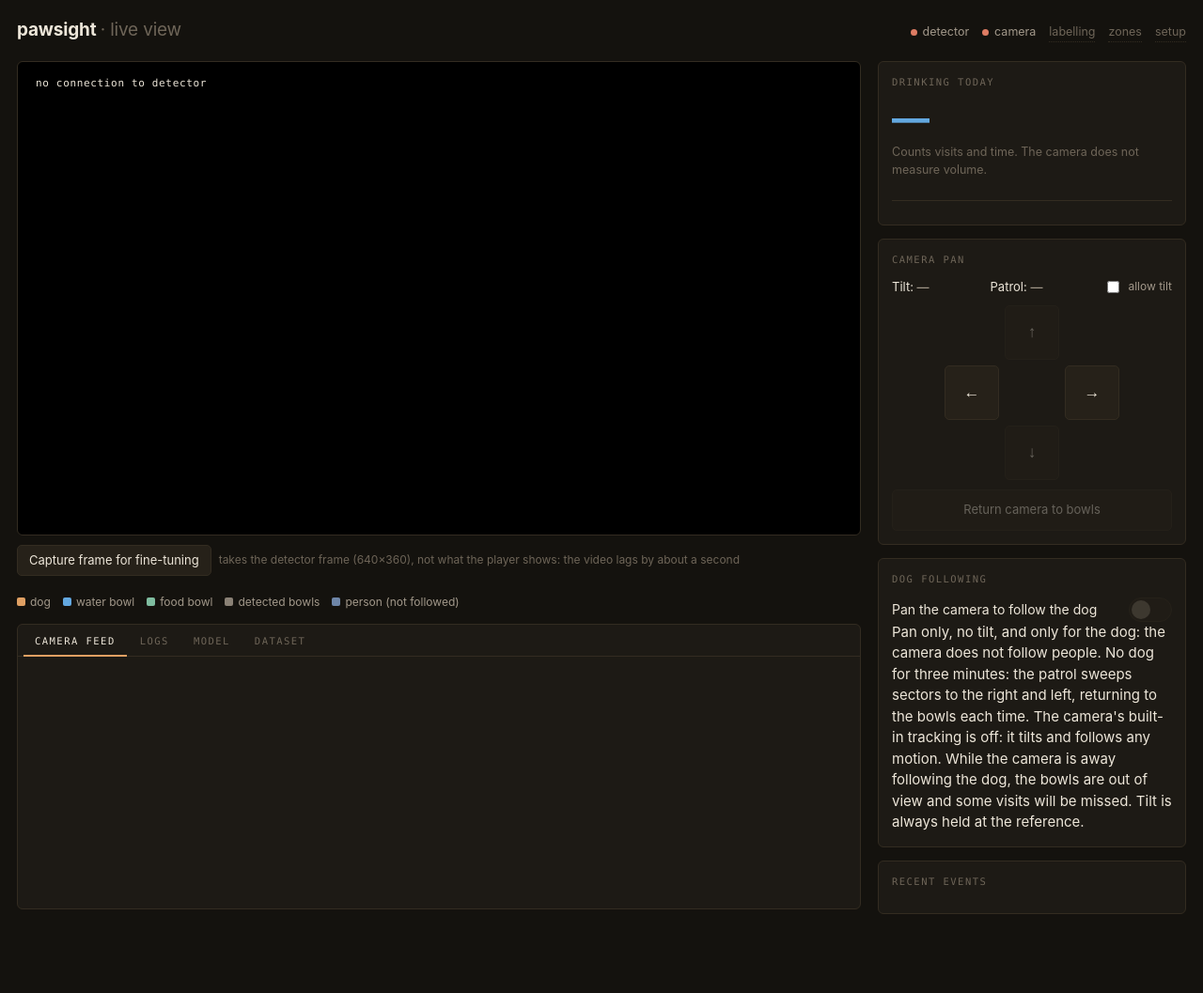
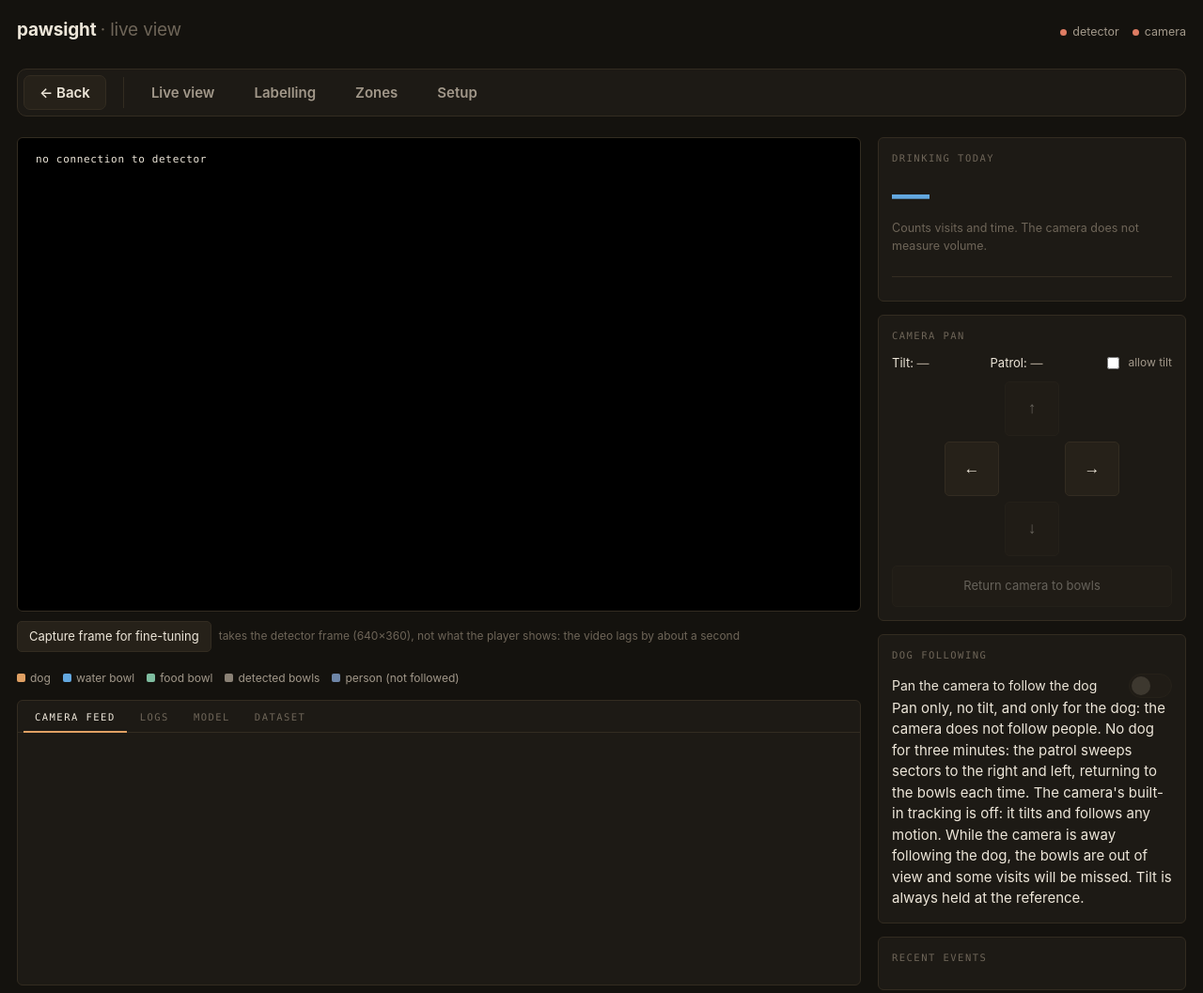
Before and after one commit to Belidor/pawsight, a plain HTML site: page pawsight/static/dashboard.html in a window 1280 px wide. Shown: the whole page at 94% size. Before the commit the page ends 991 px from the top, so only its background shows below. Drawn offline with Linux system fonts and the light colour scheme; no server answers.

Commit message:
Page nav bar: visible tabs and a Back button on every page
The desktop app window has no browser toolbar, so /setup had no way back
and the page links were small dotted text in the header. nav.js adds one
bar to every page: Back (history, else the live view; Cmd+[ / Alt+Left)
and a tab per page with the current one highlighted.

Co-Authored-By: Claude Opus 5.5 <noreply@anthropic.com>

```diff
--- a/pawsight/static/dashboard.html
+++ b/pawsight/static/dashboard.html
@@ -13,6 +13,7 @@
   System fonts, no Google Fonts: a local tool must work without internet.
 -->
 <link rel="stylesheet" href="/static/dashboard.css">
+<script src="/static/nav.js" defer></script>
 </head>
 <body>
 <div class="app">
@@ -22,9 +23,6 @@
       <span><i class="dot" id="d-det"></i>detector</span>
       <span><i class="dot" id="d-cam"></i>camera</span>
       <span id="h-train" class="train" hidden><i class="dot on"></i>fine-tuning <b id="h-train-t"></b></span>
-      <a href="/label" title="review camera frames and draw boxes for fine-tuning, on a page of its own">labelling</a>
-      <a href="/zones" title="draw zones and choose which send Telegram notifications">zones</a>
-      <a href="/setup" title="camera address, Telegram, water bowl choice">setup</a>
     </div>
   </header>
 
--- /dev/null
+++ b/pawsight/static/nav.js
@@ -0,0 +1,112 @@
+// Page navigation shared by every page: a Back button and one tab per page.
+//
+// The desktop app shows these pages in its own window, which has no browser
+// toolbar: without a Back button and visible tabs, a page such as /setup was a
+// dead end. The same bar is shown in a browser, so both look alike.
+//
+// Included with <script src="/static/nav.js" defer></script>; it adds the bar
+// as the last row of the page's <header>. Styles live here too, because
+// setup.html has its own inline CSS and does not load dashboard.css.
+(function () {
+  "use strict";
+
+  // "/?dashboard=1": on a new install "/" sends you to the setup page,
+  // and this tab must always lead to the live view.
+  var TABS = [
+    { path: "/", href: "/?dashboard=1", label: "Live view",
+      title: "camera, what the dog is doing, drinks and meals" },
+    { path: "/label", href: "/label", label: "Labelling",
+      title: "review camera frames and draw boxes for fine-tuning" },
+    { path: "/zones", href: "/zones", label: "Zones",
+      title: "draw zones and choose which send Telegram notifications" },
+    { path: "/setup", href: "/setup", label: "Setup",
+      title: "camera address, Telegram, water bowl choice" },
+  ];
+  var HOME = "/?dashboard=1";
+
+  var CSS = [
+    ".appnav{flex-basis:100%; order:99; display:flex; align-items:center; gap:8px;",
+    "  flex-wrap:wrap; margin:10px 0 4px; padding:6px; background:var(--panel,#1D1A15);",
+    "  border:1px solid var(--edge,#332C21); border-radius:10px}",
+    ".appnav a,.appnav button{font:inherit; font-size:15px; font-weight:600; line-height:1;",
+    "  color:var(--muted,#A2988A); text-decoration:none; border:1px solid transparent;",
+    "  background:none; border-radius:7px; padding:10px 16px; cursor:pointer;",
+    "  display:inline-flex; align-items:center; gap:8px}",
+    ".appnav a:hover,.appnav button:hover:not(:disabled){color:var(--ink,#EDE6D9);",
+    "  background:var(--panel-2,#262119)}",
+    ".appnav a[aria-current=page]{color:#14120E; background:var(--accent,#E0A063)}",
+    ".appnav .back{color:var(--ink,#EDE6D9); border-color:var(--edge,#332C21);",
+    "  background:var(--panel-2,#262119); margin-right:6px}",
+    ".appnav .back:disabled{opacity:.4; cursor:default}",
+    ".appnav .sep{width:1px; align-self:stretch; background:var(--edge,#332C21); margin:2px 4px}",
+    ".appnav a:focus-visible,.appnav button:focus-visible{outline:2px solid var(--accent,#E0A063);",
+    "  outline-offset:2px}",
+  ].join("\n");
+
+  function current() {
+    var p = location.pathname.replace(/\/+$/, "") || "/";
+    for (var i = 0; i < TABS.length; i++) if (TABS[i].path === p) return TABS[i];
+    return null;
+  }
+
+  // Back goes to the previous page of this dashboard when there is one;
+  // otherwise (opened directly, e.g. the app's first window) to the live view.
+  function canGoBack() {
+    return history.length > 1 && document.referrer.indexOf(location.origin + "/") === 0;
+  }
+  function goBack() {
+    if (canGoBack()) history.back();
+    else if (current() !== TABS[0]) location.href = HOME;
+  }
+
+  function build() {
+    var header = document.querySelector("header");
+    if (!header || header.querySelector(".appnav")) return;
+
+    var style = document.createElement("style");
+    style.textContent = CSS;
+    document.head.appendChild(style);
+
+    var nav = document.createElement("nav");
+    nav.className = "appnav";
+    nav.setAttribute("aria-label", "pages");
+
+    var back = document.createElement("button");
+    back.type = "button";
+    back.className = "back";
+    back.textContent = "← Back";
+    back.title = "previous page (⌘[ or Alt+←)";
+    back.disabled = !canGoBack() && current() === TABS[0];
+    back.addEventListener("click", goBack);
+    nav.appendChild(back);
+
+    var sep = document.createElement("span");
+    sep.className = "sep";
+    nav.appendChild(sep);
+
+    var here = current();
+    TABS.forEach(function (t) {
+      var a = document.createElement("a");
+      a.href = t.href;
+      a.textContent = t.label;
+      a.title = t.title;
+      if (t === here) a.setAttribute("aria-current", "page");
+      nav.appendChild(a);
+    });
+    header.appendChild(nav);
+  }
+
+  // Cmd+[ (macOS) and Alt+Left: the usual "back" keys, which the app window
+  // does not provide by itself. Not while typing in a field.
+  document.addEventListener("keydown", function (e) {
+    var t = e.target;
+    if (t && (t.isContentEditable || /^(INPUT|TEXTAREA|SELECT)$/.test(t.tagName))) return;
+    if ((e.metaKey && e.key === "[") || (e.altKey && e.key === "ArrowLeft")) {
+      e.preventDefault();
+      goBack();
+    }
+  });
+
+  if (document.readyState === "loading") document.addEventListener("DOMContentLoaded", build);
+  else build();
+})();
```
Also changed, not shown: pawsight/static/label.html (+1 -2 lines), pawsight/static/setup.html (+1 -0 lines), pawsight/static/zones.html (+1 -3 lines), 1 other file.
